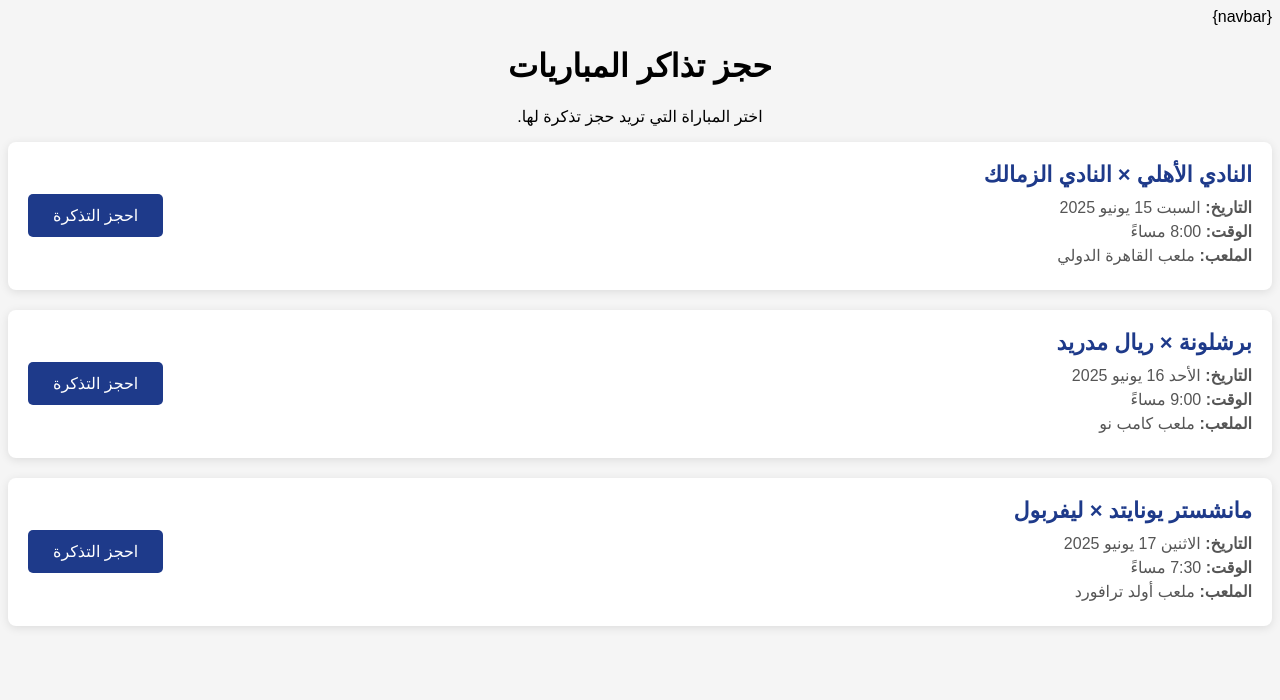
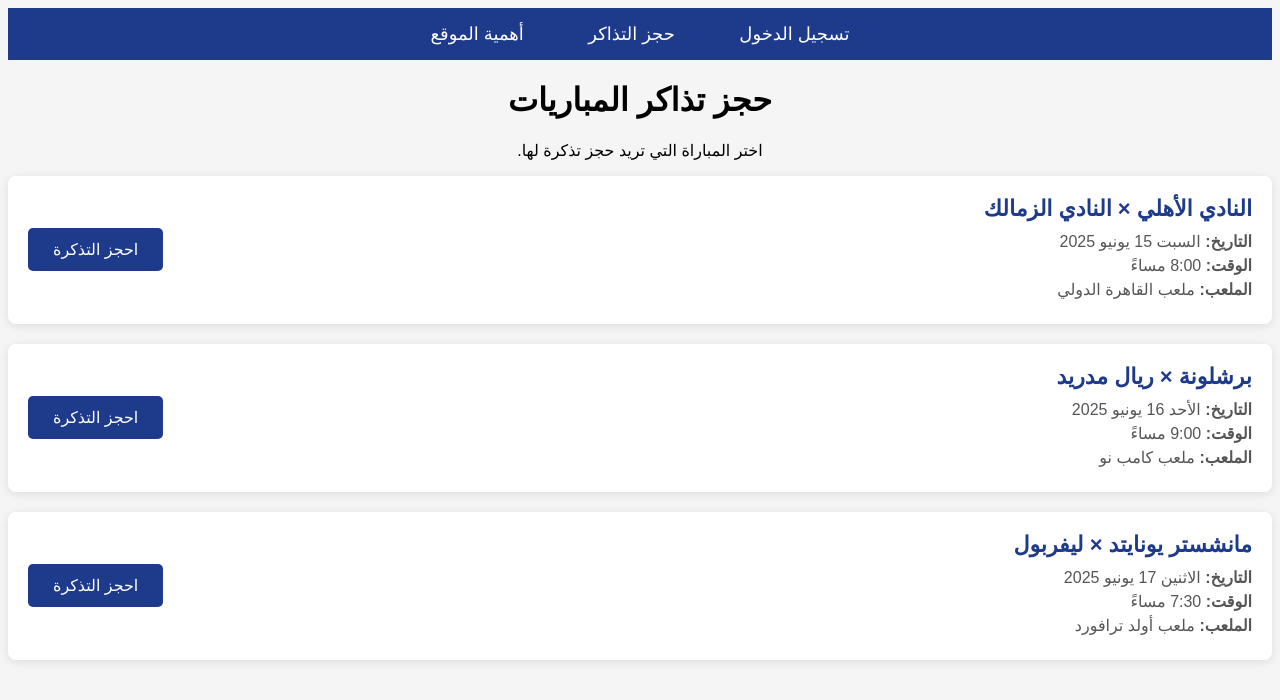
Before and after one commit to michel6663/T3, a plain HTML site: page tickets.html in a window 1280 px wide. Drawn offline with Linux system fonts and the light colour scheme.

Commit message:
Update tickets.html

```diff
--- a/tickets.html
+++ b/tickets.html
@@ -3,9 +3,38 @@
 <head>
     <meta charset="UTF-8">
     <title>حجز التذاكر</title>
+    <style>
+        /* تنسيق شريط التنقل */
+        .navbar {
+            background-color: #1e3a8a;
+            padding: 15px;
+            text-align: center;
+        }
+
+        .navbar a {
+            color: white;
+            padding: 14px 20px;
+            text-decoration: none;
+            font-size: 18px;
+            margin: 0 10px;
+            border-radius: 5px;
+        }
+
+        .navbar a:hover {
+            background-color: #1a3e72;
+        }
+    </style>
 </head>
 <body style="font-family: Arial; background-color: #f5f5f5;">
-    {navbar}
+
+    <!-- شريط التنقل -->
+    <div class="navbar">
+        <a href="login.html">تسجيل الدخول</a>
+        <a href="tickets.html">حجز التذاكر</a>
+        <a href="about.html">أهمية الموقع</a>
+    </div>
+
+    <!-- محتوى صفحة حجز التذاكر -->
     <h1 style="text-align: center;">حجز تذاكر المباريات</h1>
     <p style="text-align: center;">اختر المباراة التي تريد حجز تذكرة لها.</p>
 
```
